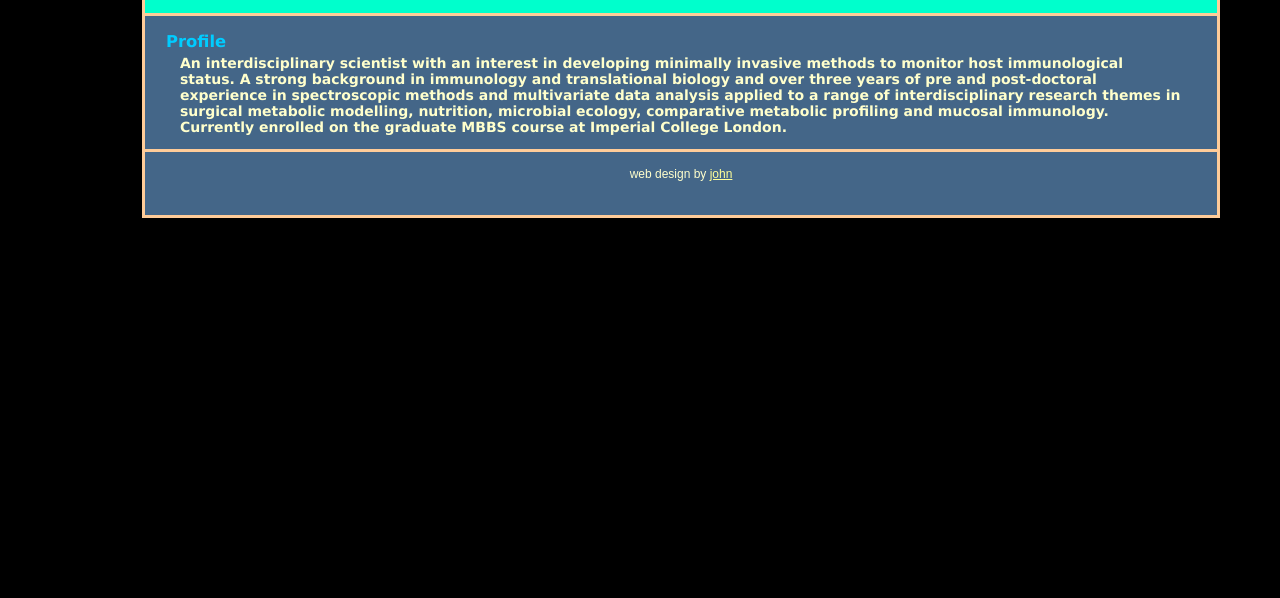
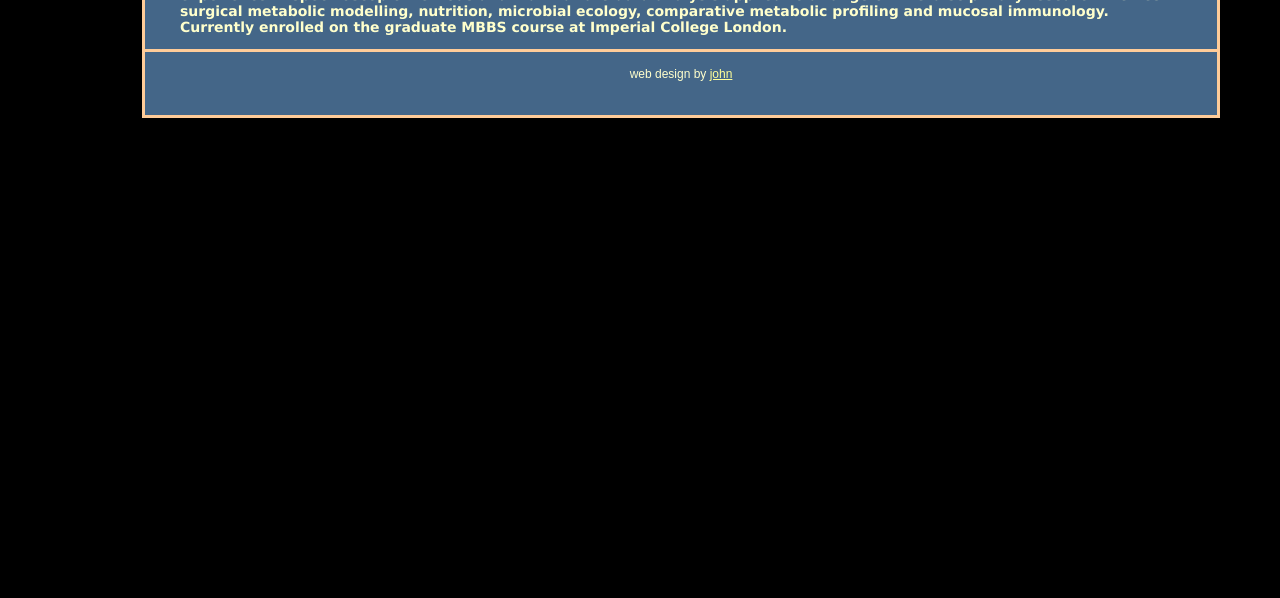
Before and after one commit to johnmerrifield/clairemerrifield.com, a plain HTML site: page index.html in a window 1280 px wide. Shown: the part 202-800 px from the top of the page. Drawn offline with Linux system fonts and the light colour scheme.

Commit message:
changed style sheet to jm to try it out

```diff
--- a/jm.css
+++ b/jm.css
@@ -95,7 +95,7 @@ div.content {
 	background:  #468 0 0 no-repeat fixed;
 }
 div.content {
-	position:absolute; margin:0; top:100px;right: 60px; left: 142px;
+	position:absolute; margin:0;right: 60px; left: 142px;
 	color: #FFC; font:14px Verdana, sans-serif; font-weight: bold; padding: 21px;
  	border:3px solid #FFCC99;
 }
```
